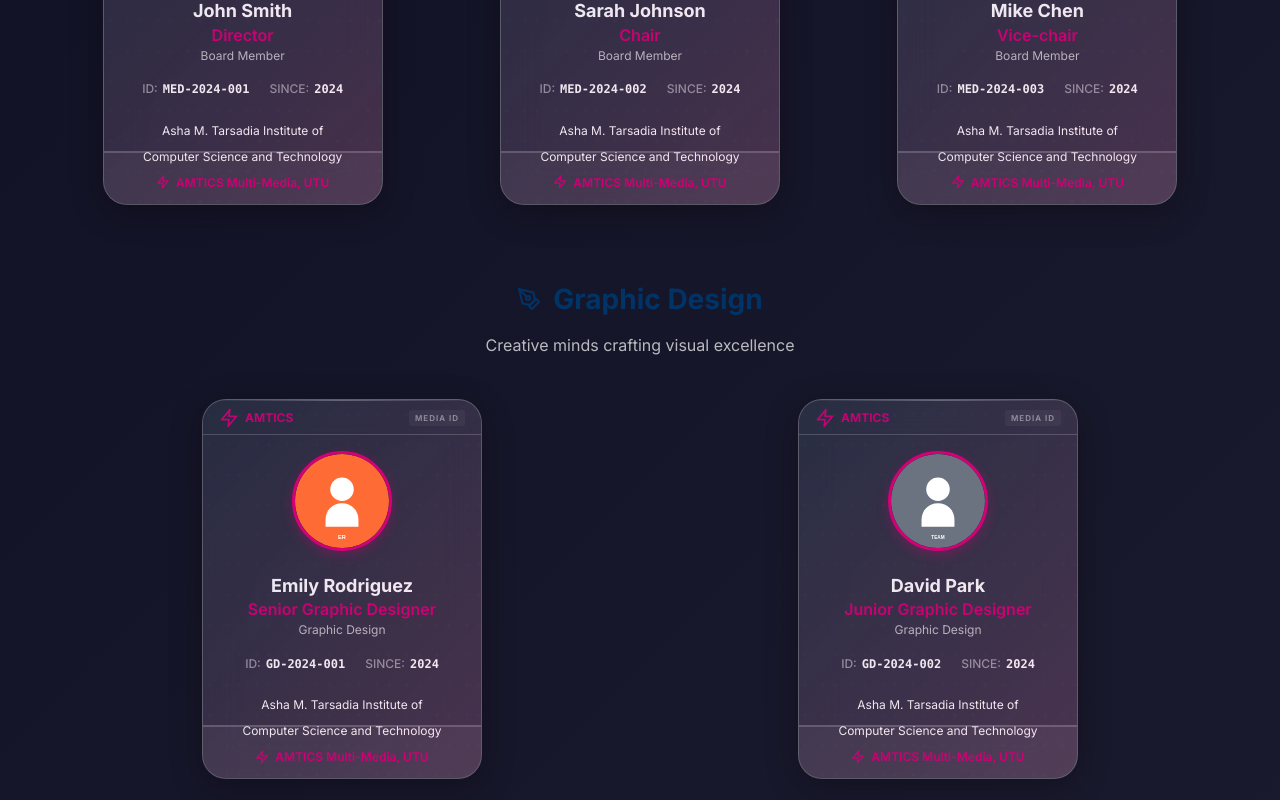
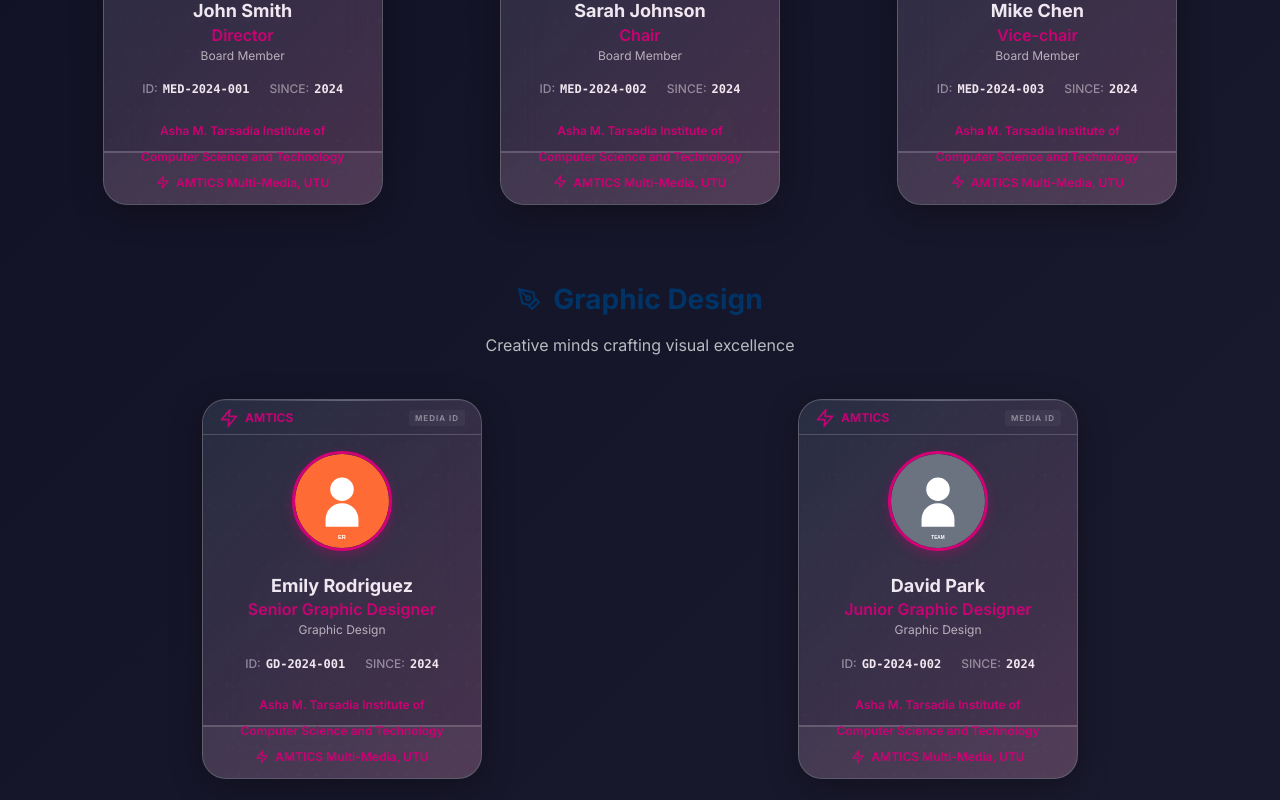
Before and after one commit to Ronak-Sheladiya/amtics-ai, a React (Vite) app: page /team in a window 1280 px wide. Shown: the part 1120-1920 px from the top of the page. Built offline with nearby package versions, Linux system fonts and the light colour scheme.

Commit message:
Manual code updates made to file: src/App.css

```diff
--- a/src/App.css
+++ b/src/App.css
@@ -3311,7 +3311,6 @@ select.form-control option {
 
 .full-amtics{
   font-size: 12px;
-    color: var(--text-primary);
-    font-weight: 400;
-    line-height: 0;
-}
+    font-weight: 600;
+    color: var(--amtics-magenta);
+}
```
